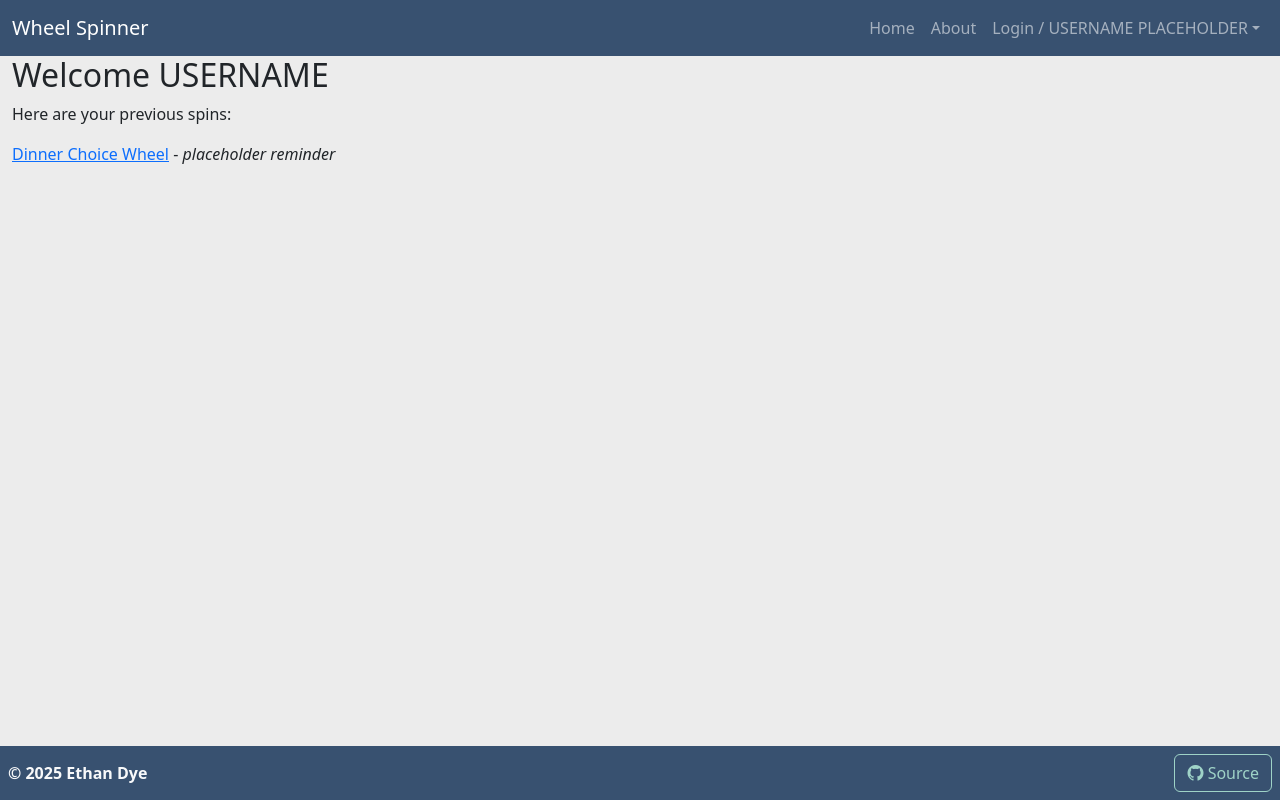
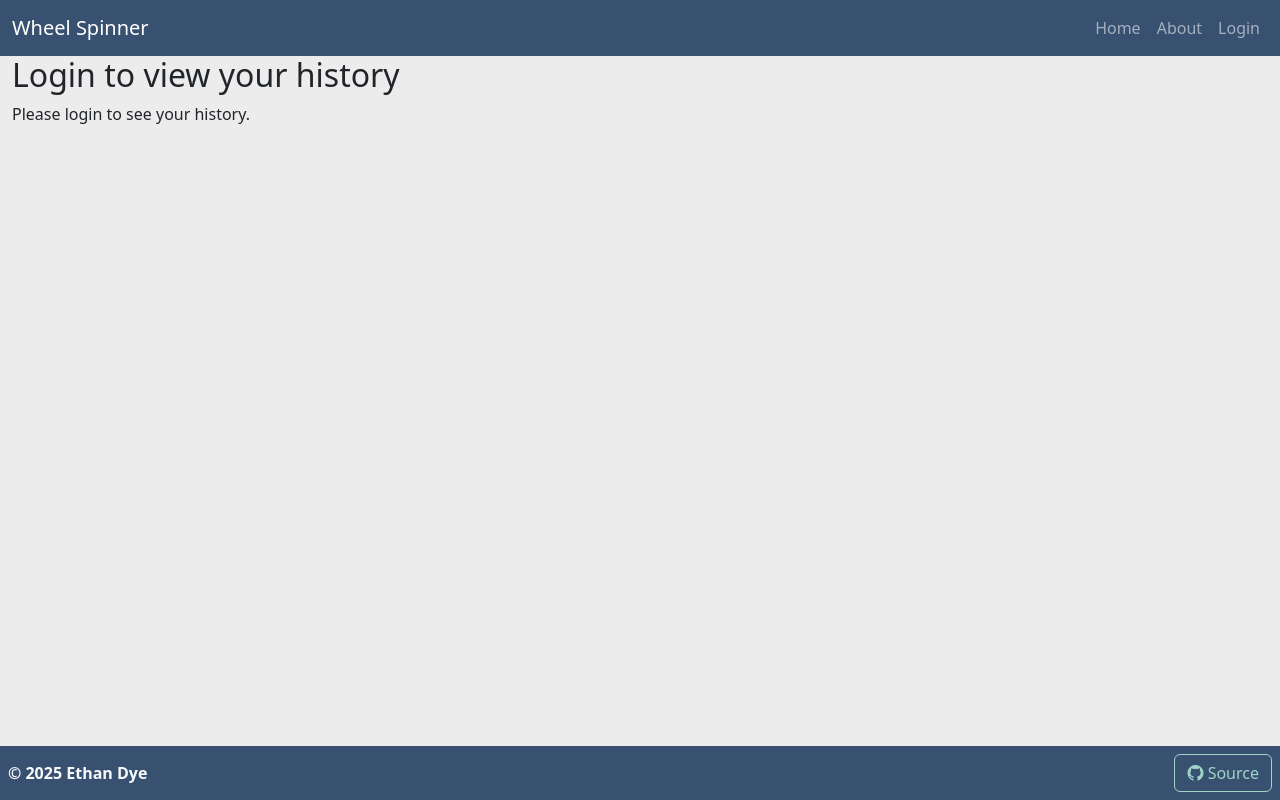
Before and after one commit to ecdye/startup, a React (Vite) app: page /history in a window 1280 px wide. Built offline with nearby package versions, Linux system fonts and the light colour scheme.

Commit message:
Add login functions to other parts of website
Signed-off-by: Ethan Dye <mrtops03@gmail.com>

```diff
--- a/src/app.jsx
+++ b/src/app.jsx
@@ -12,7 +12,7 @@ import { AuthState } from './login/authState';
 
 export default function App() {
     const [userName, setUserName] = React.useState(localStorage.getItem('userName') || '');
-    const currentAuthState = userName ? AuthState.Authenticated : AuthState.Unauthenticated;
+    const currentAuthState = AuthState.Unauthenticated;
     const [authState, setAuthState] = React.useState(currentAuthState);
 
     return (
@@ -27,11 +27,16 @@ export default function App() {
                                 <Nav className="ms-auto">
                                     <Nav.Link as={NavLink} to='/'>Home</Nav.Link>
                                     <Nav.Link as={NavLink} to='/about'>About</Nav.Link>
-                                    <NavDropdown title="Login / USERNAME PLACEHOLDER" id="basic-nav-dropdown">
-                                        <NavDropdown.Item as={NavLink} to='/login'>Login</NavDropdown.Item>
-                                        <NavDropdown.Divider />
-                                        <NavDropdown.Item as={NavLink} to='/history'>History</NavDropdown.Item>
-                                    </NavDropdown>
+                                    {authState === AuthState.Authenticated && (
+                                        <NavDropdown title={userName} id="basic-nav-dropdown">
+                                            <NavDropdown.Item as={NavLink} to='/login'>Account</NavDropdown.Item>
+                                            <NavDropdown.Divider />
+                                            <NavDropdown.Item as={NavLink} to='/history'>History</NavDropdown.Item>
+                                        </NavDropdown>
+                                    )}
+                                    {(authState === AuthState.Unauthenticated || authState === AuthState.Unknown) && (
+                                        <Nav.Link as={NavLink} to='/login'>Login</Nav.Link>
+                                    )}
                                 </Nav>
                             </Navbar.Collapse>
                         </div>
@@ -51,7 +56,12 @@ export default function App() {
                             }}
                         />
                         } />
-                    <Route path='/history' element={<History />} />
+                    <Route path='/history' element={
+                        <History
+                            userName={userName}
+                            authState={authState}
+                        />
+                    } />
                     <Route path='*' element={<NotFound />} />
                 </Routes>
 
--- a/src/history/history.jsx
+++ b/src/history/history.jsx
@@ -1,11 +1,25 @@
 import React from 'react';
+import { AuthState } from '../login/authState';
+import { ListGroup } from 'react-bootstrap';
 
-export function History() {
+export function History({ userName, authState }) {
     return (
         <main className="spinner-light container-fluid d-flex flex-column flex-grow-1">
-            <h2>Welcome USERNAME</h2>
-            <p>Here are your previous spins:</p>
-            <p><a href="/index.html">Dinner Choice Wheel</a> - <i>placeholder reminder</i></p>
+            {(authState === AuthState.Unauthenticated || authState === AuthState.Unknown) && (
+                <>
+                    <h2>Login to view your history</h2>
+                    <p>Please login to see your history.</p>
+                </>
+            )}
+            {(authState === AuthState.Authenticated) && (
+                <>
+                    <h2>Your History</h2>
+                    <p>Here are your previous spins:</p>
+                    <ListGroup as="ul">
+                        <ListGroup.Item action href="#link1">PLACEHOLDER Wheel</ListGroup.Item>
+                    </ListGroup>
+                </>
+            )}
         </main>
     );
 }
--- a/src/login/login.jsx
+++ b/src/login/login.jsx
@@ -46,7 +46,10 @@ export function Login({ userName, authState, onAuthChange }) {
                     </form>
                 </>
             ) : (
-                <h2>Welcome back, {userName}!</h2>
+                <>
+                    <h2>Welcome back, {userName}!</h2>
+                    <Button variant="primary" onClick={() => onAuthChange('', AuthState.Unauthenticated)}>Logout</Button>
+                </>
             )}
         </main>
     );
```
